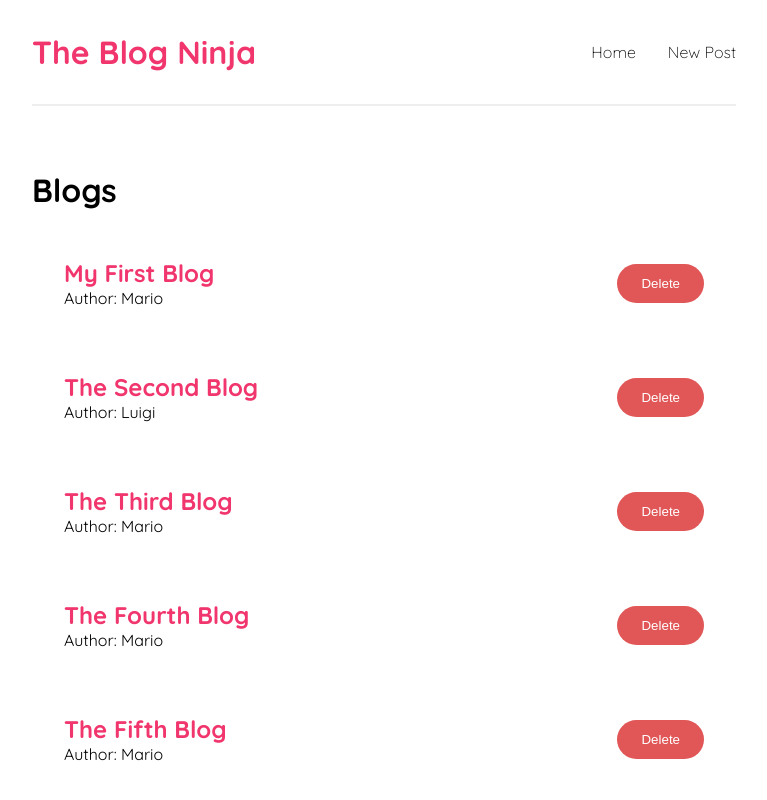
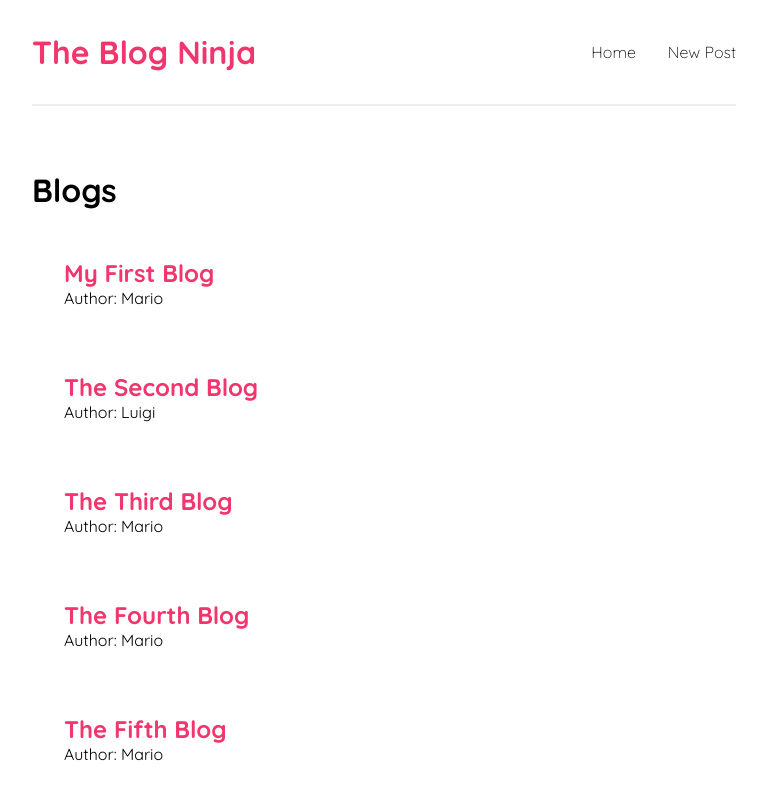
Before and after one commit to fauzanpr/react-blogapp, a React (Create React App) app: page / in a window 1280 px wide. Shown: the top 800 px of the page, without its empty margins (256-1023 px from the left). Built offline with nearby package versions, Linux system fonts and the light colour scheme; data requests are answered from the project's data file.

Commit message:
feat: remove delete feature

```diff
--- a/src/App.js
+++ b/src/App.js
@@ -1,14 +1,9 @@
 import Header from "./Header";
-import { useState, useEffect } from "react";
 import useFetch from "./useFetch";
 import BlogList from "./BlogList";
 
 function App() {
   const { data:blogs, isLoading } = useFetch('http://localhost:8000/blogs');
-  const deleteHandler = (id) => {
-    const newBlogs = blogs.filter((blog) => blog.id !== id);
-  };
-
   return (
     <div className="container">
       <Header />
@@ -17,7 +12,7 @@ function App() {
         <p>Not found</p>
       ) : (
         blogs && (
-          <BlogList title="Blogs" blogs={blogs} deleteHandler={deleteHandler} />
+          <BlogList title="Blogs" blogs={blogs} />
         )
       )}
     </div>
--- a/src/BlogCard.js
+++ b/src/BlogCard.js
@@ -1,13 +1,10 @@
-const BlogCard = ({ id, title, author, deleteHandler }) => {
+const BlogCard = ({ id, title, author }) => {
   return (
     <div className="blog-card" key={id}>
       <div className="blog-card__content">
         <h2>{title}</h2>
         <p>Author: {author}</p>
       </div>
-      <button onClick={() => deleteHandler(id)} className="btn--delete">
-        Delete
-      </button>
     </div>
   );
 };
--- a/src/BlogList.js
+++ b/src/BlogList.js
@@ -1,11 +1,11 @@
 import BlogCard from "./BlogCard";
 
-const BlogList = ({ title, blogs, deleteHandler }) => {
+const BlogList = ({ title, blogs }) => {
     return (
         <div className="blog-list">
             <h1 className="blog-list__title">{ title }</h1>
             { blogs.map(blog => (
-                <BlogCard title={ blog.title } author={ blog.author } id={ blog.id } deleteHandler={ deleteHandler } />
+                <BlogCard title={ blog.title } author={ blog.author } id={ blog.id } />
             )) }
         </div>
     );
```
